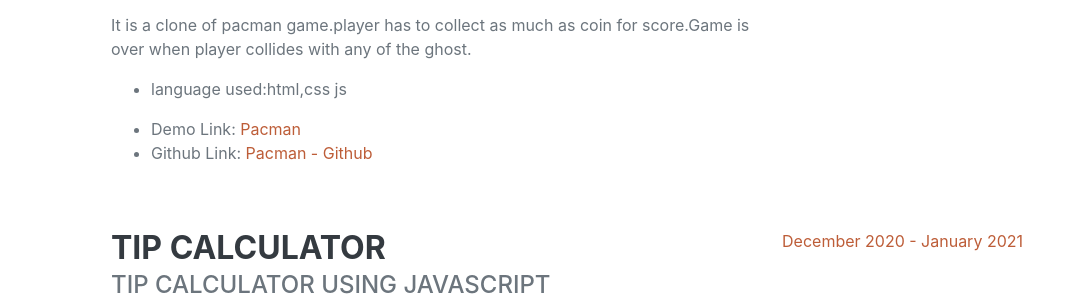
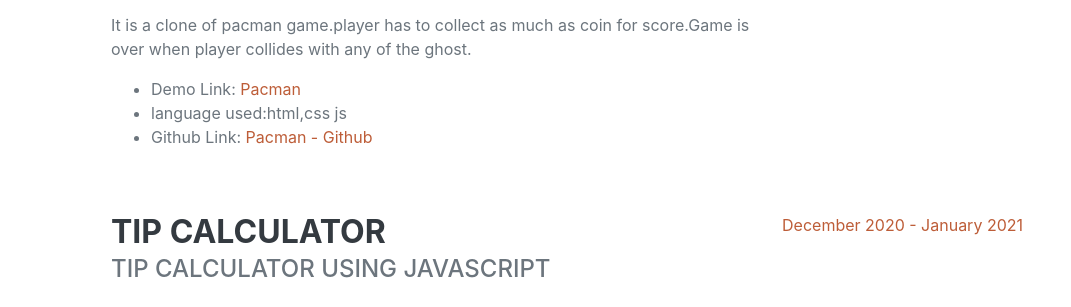
Before and after one commit to rishunauty/rishunauty.github.io, a plain HTML site: page index.html in a window 1280 px wide. Shown: the part 3478-3785 px from the top of the page, without its empty margins (209-1280 px from the left). Drawn offline with nearby package versions, Linux system fonts and the light colour scheme; a web font is replaced by a local one.

Commit message:
Update index.html

```diff
--- a/index.html
+++ b/index.html
@@ -156,9 +156,9 @@ H.S.B.M.J.GIRLS INTER COLLEGE ,ViKAS NAGAR, DEHRADUN ,UTTARAKHAND
                             <h3 class="mb-0">PacMan</h3>
                             <div class="subheading mb-3">Pacman Game</div>
                             <p>It is a clone of pacman game.player has to collect as much as coin for score.Game is over when player collides with any of the ghost.</p>
-                            <ul><li>language used:html,css js</li></ul>
                             <ul>
                                 <li>Demo Link: <a href="https://rishunauty.github.io/pacman/">Pacman</a></li>
+                                <li>language used:html,css js</li>
                                 <li>Github Link: <a href="https://github.com/rishunauty/Pacman">Pacman - Github</a></li>
                             </ul>
                         </div>
@@ -169,7 +169,7 @@ H.S.B.M.J.GIRLS INTER COLLEGE ,ViKAS NAGAR, DEHRADUN ,UTTARAKHAND
                             <h3 class="mb-0">Tip Calculator</h3>
                             <div class="subheading mb-3">Tip Calculator using javascript</div>
                             <p>Tip calculator is an app to calculate tip based on bill amount,service and number of customer.</p>
-                            <ul><li>language used:<i class="fa fa-html"aria-hidden="true"></i>,<i class="fa fa-css"aria-hidden="true"></i>,<i class="fa fa-javascript"aria-hidden="true"></i></li></ul>
+                            <ul><li>language used:<i class="fab fab-html"aria-hidden="true"></i>,<i class="fa fa-css"aria-hidden="true"></i>,<i class="fa fa-javascript"aria-hidden="true"></i></li></ul>
                             <ul>
                                 <li>Demo Link: <a href="https://rishunauty.github.io/tip_calculator/">Tip Calculator</a></li>
                                 <li>Github Link: <a href="https://github.com/rishunauty/Tip-Calculator">Tip-Calculator - Github</a></li>
```
